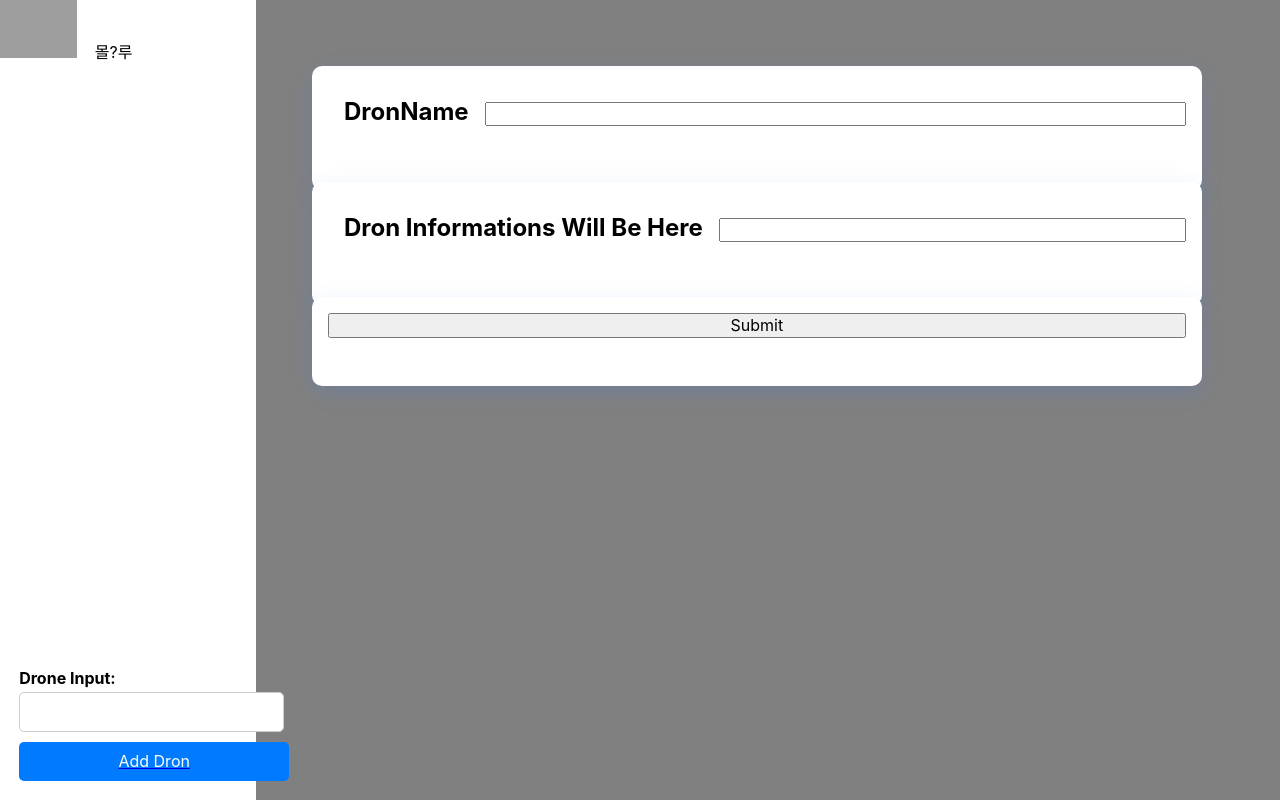
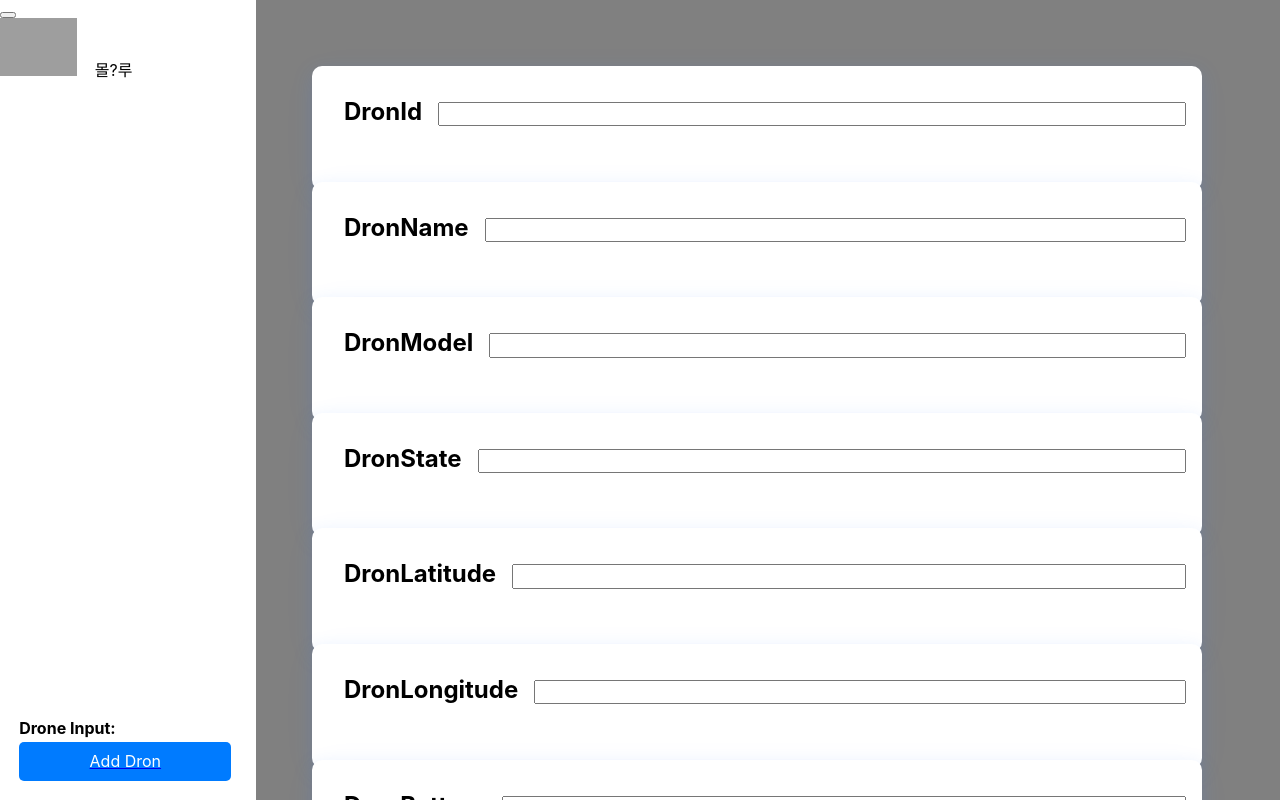
Before and after one commit to Insiro/nexus_dron_fe, a React (Create React App) app: page /drons/new in a window 1280 px wide. Built offline with nearby package versions, Linux system fonts and the light colour scheme; grey boxes are pictures that could not be loaded.

Commit message:
Add: newDron
Add: newDron
Add: droneStor
Feat: index
Feat: sidebar

```diff
--- a/src/components/layout/sidebar/index.jsx
+++ b/src/components/layout/sidebar/index.jsx
@@ -1,37 +1,45 @@
     import { SideBarWrapper } from './wrapper';
     import SidebarItem_User from './SidebarItem';
-import React, { useState } from 'react';
+    import React from 'react';
+    import {useSelector, useDispatch} from 'react-redux';
+    import { setSelectedButton } from '../../../stores/droneStore';
     import './sidebar.css';
     import { Link } from 'react-router-dom';
 
     //TODO: add Sidebar contents
     export const SideBar = ({ children, opened }) => {
-    const [newButton, setNewButton] = useState('');
-    const [buttons, setButtons] = useState([]);
+        const buttons = useSelector((state)=>state.buttons);
+        const dispatch = useDispatch();
+
+        const handleButtonClick = (buttonId)=>{
+            dispatch(setSelectedButton(buttonId));
+        };
+
+        const debug = ()=>{
+            console.log(buttons);
+        }
+
         return (
             <SideBarWrapper opened={opened}>
+                <div><button onClick={debug}></button></div>
                 <div>{children}</div>
                 <div>
                     <SidebarItem_User
                         image="https://pbs.twimg.com/media/FBzir4sVIAMeXby.png"
                         text="몰?루"
                     />
+                    {console.log(buttons)}
                 </div>
                 <div className="button-wrapper">
-                {buttons.map((button, index) => (
-                    <button key={index}>{button}</button>
+                    {buttons&&buttons.map((button, index) => (
+                        <button key = {index} onClick={() => handleButtonClick(button.id)}>
+                            {button}
+                        </button>
                     ))}
                 </div>
                 <div className="sidebar-bottom">
                     <form>
                         <label htmlFor="input-text">Drone Input:</label>
-                    <input
-                        type="text"
-                        id="input-text"
-                        name="input-text"
-                        value={newButton}
-                        onChange={(e) => setNewButton(e.target.value)}
-                    />
                         <Link to="/drons/new">
                             <button type="button">Add Dron</button>
                         </Link>
--- a/src/components/layout/sidebar/sidebar.css
+++ b/src/components/layout/sidebar/sidebar.css
@@ -9,19 +9,12 @@
     display: block;
     margin-bottom: 5px;
     font-weight: bold;
-  }
-
-  .sidebar-bottom form input[type="text"] {
-    width: 90%;
-    padding: 10px;
-    margin-bottom: 10px;
-    border: 1px solid #ccc;
-    border-radius: 5px;
+    width: 100%
   }
 
   .sidebar-bottom form button[type="button"] {
     display: block;
-    width: 100%;
+    width: 220%;
     padding: 10px;
     background-color: #007bff;
     color: #fff;
--- a/src/pages/newDron.jsx
+++ b/src/pages/newDron.jsx
@@ -1,27 +1,110 @@
 import { useState } from 'react';
+import { useDispatch , useSelector} from 'react-redux';
+import {addButton}from "../stores/droneStore";
 
 import { CardItem, CardWrapper } from '../components/card';
 import { LabeledInput } from '../components/labeledInput';
 
 export const NewDron = () => {
-    const [dronName, setDronName] = useState('');
-    const onDronNameChangead = (e) => {
-        setDronName(e.target.value);
-    };
+    const [droneId, setDroneId] = useState('');
+    const [droneName, setDroneName] = useState('');
+    const [droneState, setDroneState] = useState('');
+    const [droneModel, setDroneModel] = useState('');
+    const [droneLatitude, setDroneLatitude] = useState('');
+    const [dronelongitude, setDroneLongitude] = useState('');
+    const [droneBattery, setDroneBattery] = useState('');
+    const [droneMgrDate, setDroneMgrDate] = useState('');
+    const [droneType, setDroneType] = useState('');
+
+    const dispatch = useDispatch();
+
+    const handleButtonClick = () => {
+        // 입력한 정보로 버튼 정보 객체 생성
+        const buttonInfo = {
+          droneId,
+          droneName,
+          droneState,
+          droneModel,
+          droneLatitude,
+          dronelongitude,
+          droneBattery,
+          droneMgrDate,
+          droneType
+        };
+
+        // Redux store에 버튼 정보 추가 액션 디스패치
+        dispatch(addButton(buttonInfo));
+
+        console.log(buttonInfo);
+      };
+
     return (
         <CardWrapper>
             <CardItem>
                 <LabeledInput
-                    label="DronName"
-                    value={dronName}
-                    onChange={onDronNameChangead}
+                    label="DronId"
+                    value={droneId}
+                    onChange={(e)=>setDroneId(e.target.value)}
                 />
             </CardItem>
             <CardItem>
-                <LabeledInput label="Dron Informations Will Be Here" />
+                <LabeledInput
+                    label="DronName"
+                    value={droneName}
+                    onChange={(e)=>setDroneName(e.target.value)}
+                />
             </CardItem>
             <CardItem>
-                <button>Submit</button>
+                <LabeledInput
+                    label="DronModel"
+                    value={droneModel}
+                    onChange={(e)=>setDroneModel(e.target.value)}
+                />
+            </CardItem>
+            <CardItem>
+                <LabeledInput
+                    label="DronState"
+                    value={droneState}
+                    onChange={(e)=>setDroneState(e.target.value)}
+                />
+            </CardItem>
+            <CardItem>
+                <LabeledInput
+                    label="DronLatitude"
+                    value={droneLatitude}
+                    onChange={(e)=>setDroneLatitude(e.target.value)}
+                />
+            </CardItem>
+            <CardItem>
+                <LabeledInput
+                    label="DronLongitude"
+                    value={dronelongitude}
+                    onChange={(e)=>setDroneLongitude(e.target.value)}
+                />
+            </CardItem>
+            <CardItem>
+                <LabeledInput
+                    label="DronBattery"
+                    value={droneBattery}
+                    onChange={(e)=>setDroneBattery(e.target.value)}
+                />
+            </CardItem>
+            <CardItem>
+                <LabeledInput
+                    label="DronMgrDate"
+                    value={droneMgrDate}
+                    onChange={(e)=>setDroneMgrDate(e.target.value)}
+                />
+            </CardItem>
+            <CardItem>
+                <LabeledInput
+                    label="DronType"
+                    value={droneType}
+                    onChange={(e)=>setDroneType(e.target.value)}
+                />
+            </CardItem>
+            <CardItem>
+                <button onClick= {handleButtonClick}>Submit</button>
             </CardItem>
         </CardWrapper>
     );
--- /dev/null
+++ b/src/stores/droneStore.jsx
@@ -0,0 +1,44 @@
+// Redux store 생성
+import { createStore } from 'redux';
+
+// 초기 상태 정의
+const initialState = {
+  buttons: [] // 버튼 정보를 담을 배열
+};
+
+// 액션 타입 정의
+const ADD_BUTTON = 'ADD_BUTTON';
+const SET_SELECTED_BUTTON = 'SET_SELECTED_BUTTON';
+
+// 액션 생성자 함수
+export const addButton = (button) => ({
+  type: ADD_BUTTON,
+  payload: button
+});
+
+export const setSelectedButton = (buttonId) => ({
+  type: SET_SELECTED_BUTTON,
+  payload: buttonId
+});
+
+// 리듀서 함수
+const reducer = (state = initialState, action) => {
+  switch (action.type) {
+    case ADD_BUTTON:
+      return {
+        ...state,
+        buttons: [...state.buttons, action.payload]
+      };
+    case SET_SELECTED_BUTTON:
+      return {
+        ...state,
+        selectedButtonId: action.payload
+      };
+    default:
+      return state;
+  }
+};
+
+// Redux store 생성
+const store = createStore(reducer);
+export default store;
```
Lines whose indentation alone changed are shown as unchanged.
